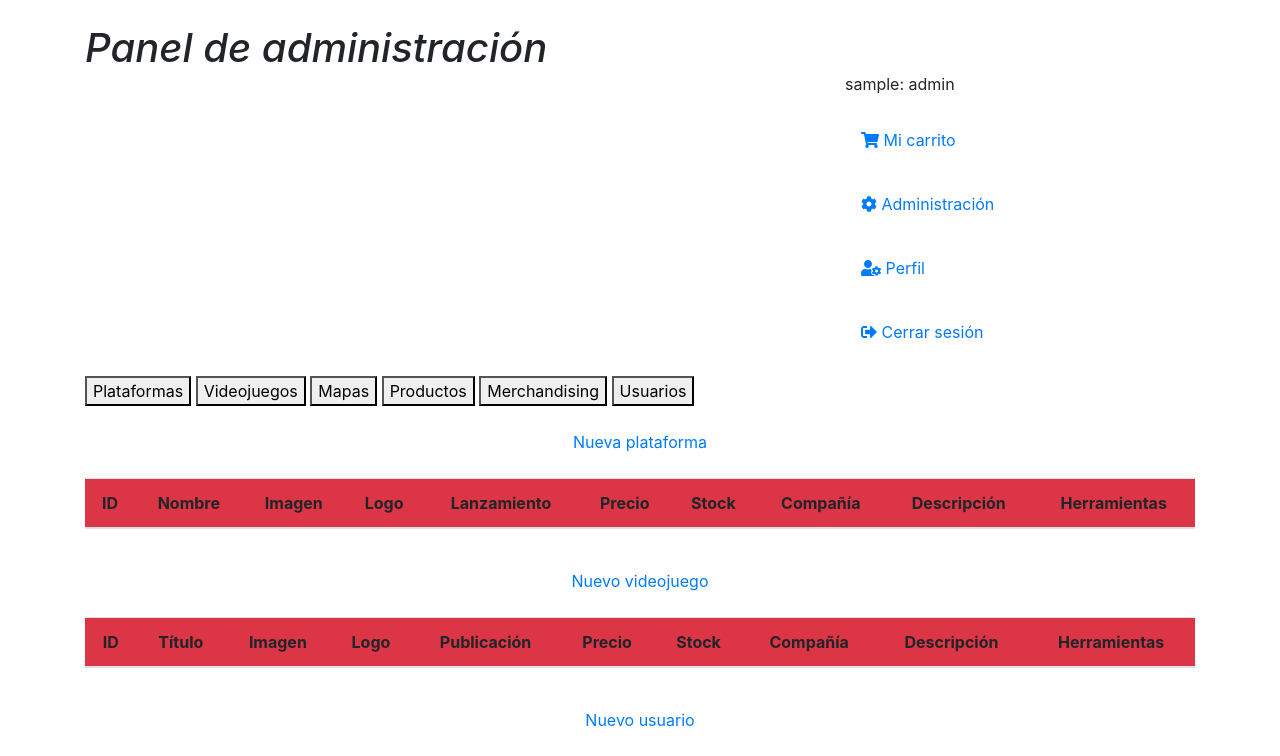
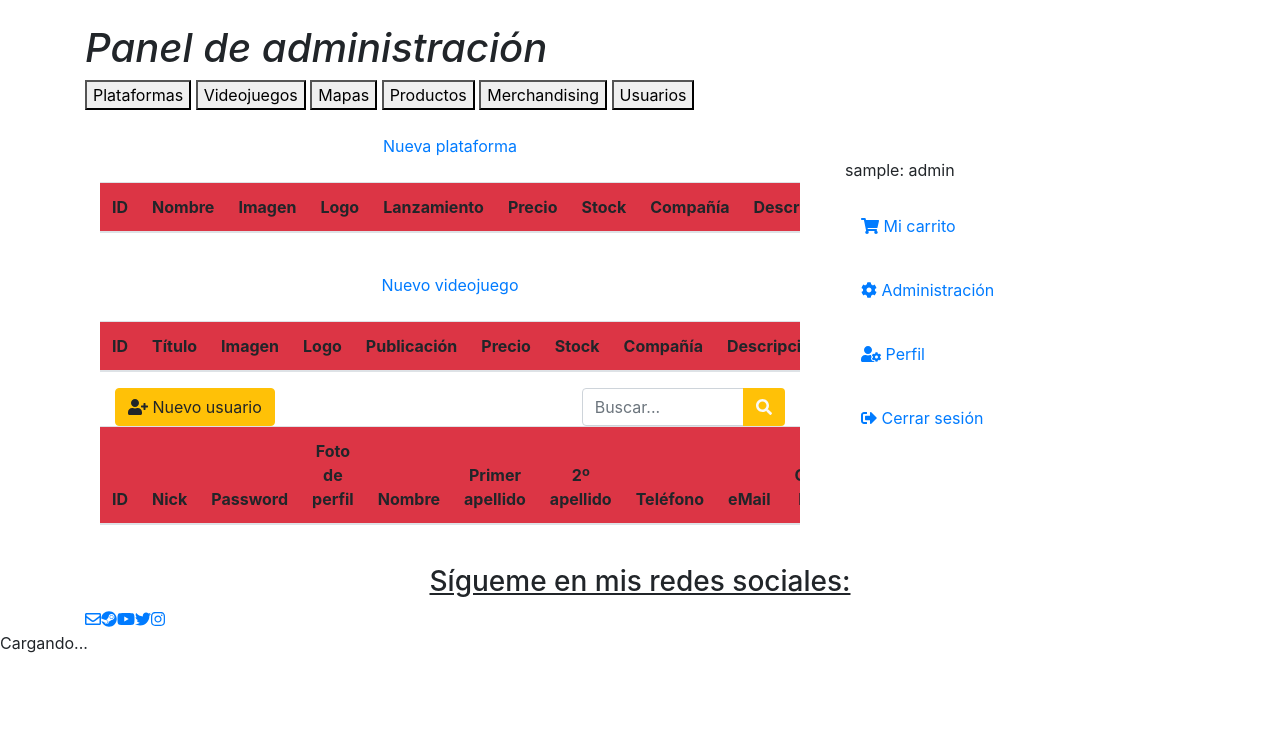
Before and after one commit to AdrianRC132001/Proyecto, a PHP site: page /Admin.php in a window 1280 px wide. Shown: the part 70-826 px from the top of the page. After the commit the page ends 723 px from the top, so only its background shows below. Run offline with PHP 8.4, Linux system fonts and the light colour scheme; the visitor is signed in with stand-in values (Sample User, id 1); data that the repository does not hold is empty.

Commit message:
5/5/2021

```diff
--- a/PHP/Admin.php
+++ b/PHP/Admin.php
@@ -62,10 +62,7 @@
                 <div class="col-md-8">
                     <h1 class="titulo"><i>Panel de administración</i></h1>
                 </div>
-                <div class="col-md-3 marco d-none d-sm-none d-md-block">
-                    <?php include_once "MenúUsuario.php"?>
-                </div>
-                <div class="col-md-12 tab">
+                <div class="col-md-8 tab">
                     <button class="tablinks" onclick="panel(event, 'plataformas')">Plataformas</button>
                     <button class="tablinks" onclick="panel(event, 'videojuegos')">Videojuegos</button>
                     <button class="tablinks" onclick="panel(event, 'mapas')">Mapas</button>
@@ -73,6 +70,7 @@
                     <button class="tablinks" onclick="panel(event, 'merchandising')">Merchandising</button>
                     <button class="tablinks" onclick="panel(event, 'usuarios')">Usuarios</button>
                 </div>
+                <div class="col-md-8">
                     <div id="plataformas" class="container-fluid">
                         <div class="table-responsive">
                             <?php include 'AdminPlataforma.php';?>
@@ -104,6 +102,10 @@
                         </div>
                     </div>
                 </div>
+                <div class="col-md-3 marco d-none d-sm-none d-md-block">
+                    <?php include_once "MenúUsuario.php"?>
+                </div>
+            </div>
         </div>
         <!--Ventana emergente para confirmar el cierre de la sesión.-->
         <?php include_once "VentanaEmergenteLogout.php"?>
--- a/PHP/AdminUsuario.php
+++ b/PHP/AdminUsuario.php
@@ -3,10 +3,21 @@
     session_start();
 ?>
 <body>
-    <div>
-        <br>
-        <center><a class="link" href="InsertarUsuario.php">Nuevo usuario</a></center>
-        <br>
+    <div class="container contenedor">
+        <div class="row margen">
+            <div class="col-md-4">
+                <a href="InsertarUsuario.php" class="btn btn-warning"><i class="fas fa-user-plus"></i>&nbsp;Nuevo usuario</a>
+            </div>
+            <div class="col-md-4"></div>
+            <div class="col-md-4">
+                <form action="BuscarUsuario.php" method="GET" class="form-inline my-2 my-lg-0">
+                    <div class="input-group">
+                        <input class="form-control" type="search" name="busquedaUsuario" id="busquedaUsuario" placeholder="Buscar..." aria-label="Search">
+                        <div class="input-group-append">
+                            <button class="btn text-light bg-warning" type="submit"><i class="fas fa-search"></i></button>
+                        </div>
+                    </div>
+                </form>
             </div>
             <table class="table bg-dark rounded">
                 <thead class="bg-danger text-center">
@@ -75,4 +86,6 @@
                     }
                 ?>
             </table>
+        </div>
+    </div>
 </body>
--- a/PHP/BD/DAOUsuario.php
+++ b/PHP/BD/DAOUsuario.php
@@ -114,4 +114,10 @@
 		$resultado = mysqli_query($conexion, $consulta);
 		return $resultado;
 	}
+	function campoBuscarUsuario($conexion, $variableBusqueda)
+	{
+		$consulta = "SELECT * FROM Usuarios WHERE idUsuario LIKE '%$variableBusqueda%' OR Nick LIKE '%$variableBusqueda%' OR Nombre LIKE '%$variableBusqueda%' OR Apellido1 LIKE '%$variableBusqueda%' OR Apellido2 LIKE '%$variableBusqueda%' OR Teléfono LIKE '%$variableBusqueda%' OR eMail LIKE '%$variableBusqueda%' OR CP LIKE '%$variableBusqueda%' OR Provincia LIKE '%$variableBusqueda%' OR CA LIKE '%$variableBusqueda%' OR DNI LIKE '%$variableBusqueda%' OR Dirección LIKE '%$variableBusqueda%' OR Rol LIKE '%$variableBusqueda%';";
+		$resultado = mysqli_query($conexion, $consulta);
+		return $resultado;
+	}
 ?>
--- /dev/null
+++ b/PHP/BuscarUsuario.php
@@ -0,0 +1,2 @@
+$variableBusqueda = $_GET['busquedaUsuario'];
+$result = campoBuscarUsuario($conexion, $variableBusqueda);
```
Lines whose indentation alone changed are shown as unchanged.
